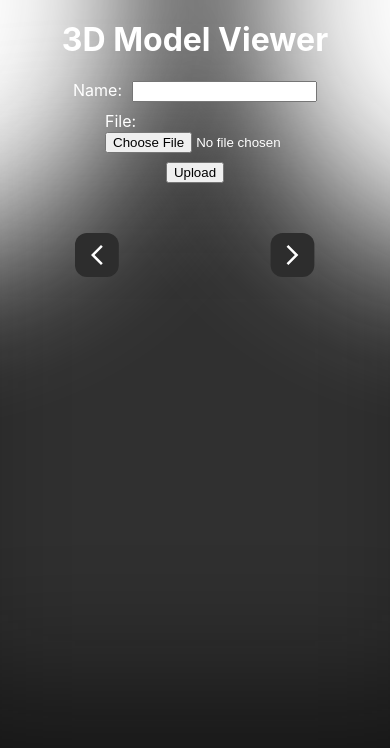
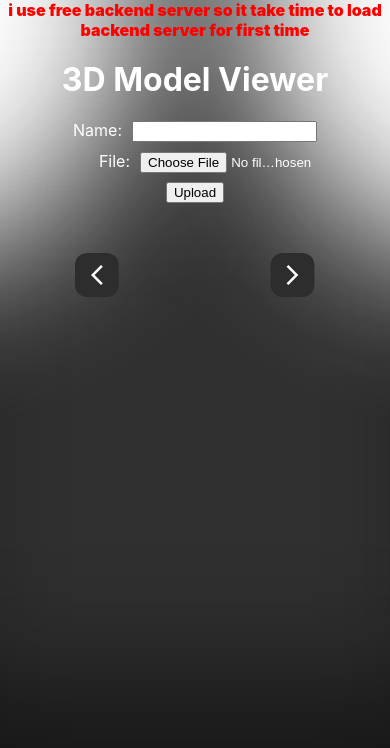
Before and after one commit to Situn09/3d_model_viewer_frontend, a React (Create React App) app: page / in a window 390 px wide. Shown: the top 748 px of the page. Built offline with nearby package versions, Linux system fonts and the light colour scheme; no server answers.

Commit message:
ui changes

```diff
--- a/src/App.css
+++ b/src/App.css
@@ -11,7 +11,13 @@
   background: white;
   filter: blur(77px);
 }
-
+.info {
+  position: relative;
+  z-index: 10;
+  font-weight: 900;
+  color: red;
+  text-align: center;
+}
 .backgroundCircleM {
   /* Bg Spotlight 3 */
 
@@ -50,3 +56,14 @@
   background: rgba(14, 14, 14, 0.12);
   filter: blur(77px);
 } */
+.uploadContainer {
+  margin-left: 105px;
+}
+@media (max-width: 600px) {
+  .upload {
+    width: 175px;
+  }
+  .uploadContainer {
+    margin-left: 24px;
+  }
+}
--- a/src/App.js
+++ b/src/App.js
@@ -45,7 +45,10 @@ const App = () => {
         overflow: "hidden",
       }}
     >
-      {/* <div className="overlay"></div> */}
+      <div className="info">
+        i use free backend server so it take time to load backend server for
+        first time
+      </div>
       <div className="backgroundCircleL"></div>
       <div className="backgroundCircleM"></div>
       <div className="backgroundCircleR"></div>
--- a/src/components/UploadDashboard.jsx
+++ b/src/components/UploadDashboard.jsx
@@ -53,9 +53,10 @@ const UploadDashboard = ({ setModels }) => {
           required
         />
       </div>
-      <div style={{ marginLeft: "105px" }}>
+      <div className="uploadContainer">
         <label style={{ marginRight: "10px" }}>File:</label>
         <input
+          className="upload"
           type="file"
           onChange={(e) => setFile(e.target.files[0])}
           required
```
